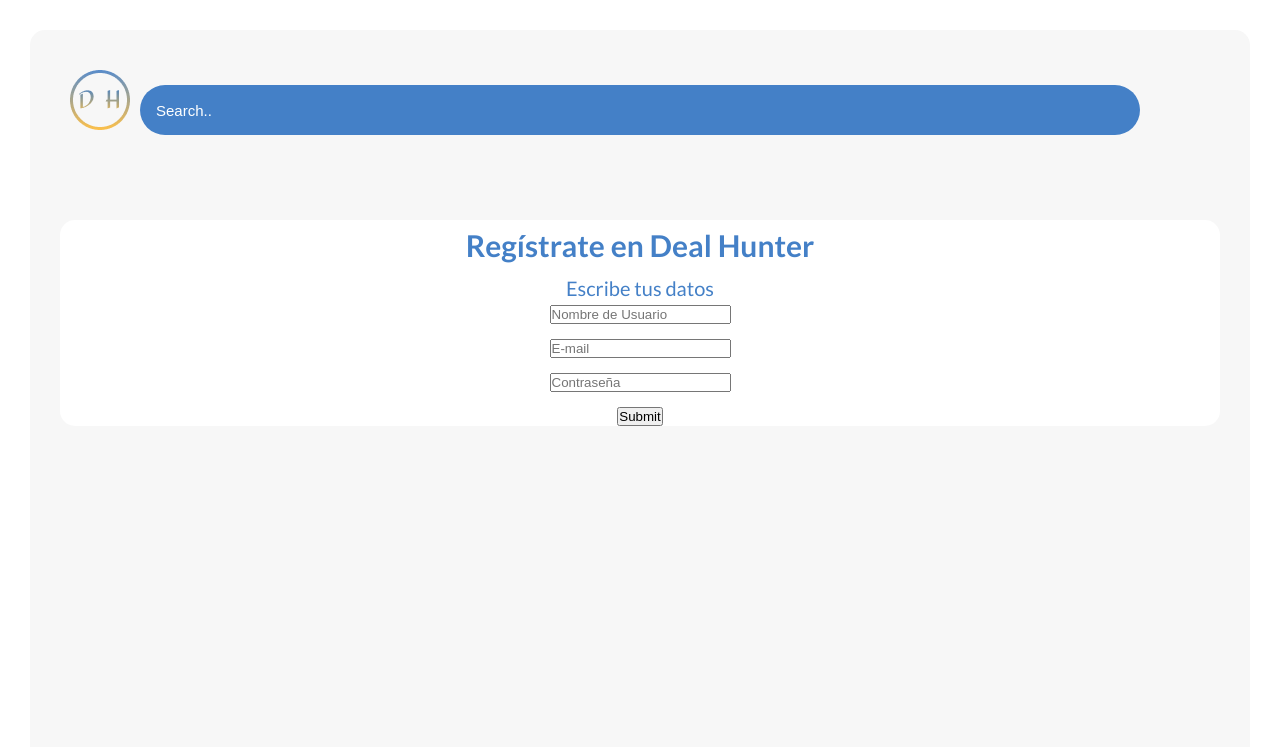
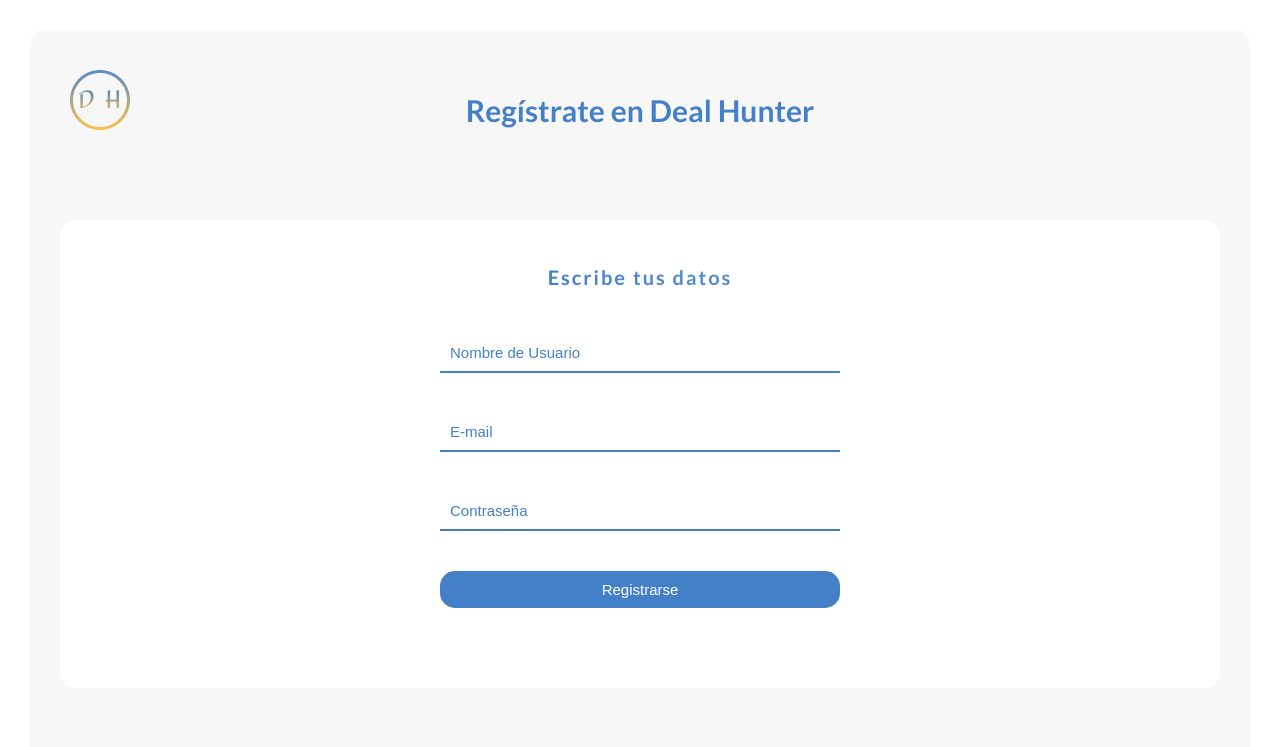
Before and after one commit to luisroyocano/DealHunter, a website: page sing_up.html in a window 1280 px wide. Shown: the top 747 px of the page. Drawn offline with Linux system fonts and the light colour scheme.

Commit message:
form del sign-up con estilos

```diff
--- a/sass/abstracts/_variables.scss
+++ b/sass/abstracts/_variables.scss
@@ -1,7 +1,7 @@
 // COLORS
 $color-primary: #4480C7;
-$color-primary-light: #7ed56f;
-$color-primary-dark: #28b485;
+$color-primary-dark: #588DCB;
+
 
 $color-secondary-light: #ffb900;
 $color-secondary-dark: #ff7730;
--- a/sass/base/_typography.scss
+++ b/sass/base/_typography.scss
@@ -41,19 +41,20 @@ body {
 
 
 .heading-secondary {
-    font-size: 3.5rem;
-    text-transform: uppercase;
+    font-size: 2rem;
+    //text-transform: uppercase;
     font-weight: 700;
     display: inline-block;
-    background-image: linear-gradient(to right, $color-primary-light, $color-primary-dark); // background-color can not use gradients
+    background-image: linear-gradient(to right, $color-primary, $color-primary-dark); // background-color can not use gradients
     -webkit-background-clip: text; // clip background to the text
     color: transparent; // hide the text to show the backgroup clipped
     letter-spacing: 2px; // using px instead rem
     transition: all .2s;
 
     &:hover {
-        transform: skewY(2deg) skewX(15deg) scale(1.1);
-        text-shadow: .5rem 1rem 2rem rgba($color-black, .2);
+        transform: scale(1.1);
+        letter-spacing: 0.4rem;
+        text-shadow: .5rem 1rem 2rem rgba($color-black, .6);
     }
 }
 .heading-tertiary {
--- /dev/null
+++ b/sass/components/_sign-up-form.scss
@@ -0,0 +1,55 @@
+.form{
+    background-color: white;
+    border-radius: 15px;
+    padding: 4rem;
+
+    &__text{
+        font-size: 2rem;
+
+    }
+    &__grupo{
+        animation-name: appear;
+        animation-duration: 1s;
+        animation-timing-function: ease-out;
+
+
+        &--box{
+            width:40rem;
+            border-bottom:solid 1px $color-primary;
+            border-top: none;
+            border-right: none;
+            border-left: none;
+            border-bottom: solid 2px $color-primary;
+            font-size: 1.5rem;
+            padding: 1rem;
+            color: $color-primary;
+            transition: all 0.2s;
+            outline:0;
+            &::placeholder{
+                color: $color-primary;
+            }
+
+            &:hover{
+                transform: scale(1.05);
+            }
+
+        }
+        &--btn{
+            width:40rem;
+            font-size: 1.5rem;
+            outline:0;
+            padding: 1rem;
+            border:none;
+            background-color: $color-primary;
+            border-radius: 15px;
+            color: $color-white;
+            transition: all 0.2s;
+            &::placeholder{
+                color: $color-white;
+            }
+            &:hover{
+                transform: scale(1.05);
+            }
+        }
+    }
+}
--- a/sass/components/sign-up-form.scss
+++ /dev/null
@@ -1,8 +0,0 @@
-.form{
-    background-color: white;
-    border-radius: 15px;
-    &__grupo{
-        color: $color-primary;
-        text-decoration: none;
-    }
-}
--- a/sass/pages/_home.scss
+++ b/sass/pages/_home.scss
@@ -32,7 +32,7 @@
 }
 .section-sign-up{
     background-color: $color-grey-light-1;
-    height: 80vh;
+    height: 70vh;
     padding: 3rem;
     text-align: center;
 }
--- a/sing_up.html
+++ b/sing_up.html
@@ -22,38 +22,32 @@
             </a>
         </div>
         <div class="header__text-box">
-            <input class="header__search-box" type="text" placeholder="Search.." >
+            <h2 class="heading-primary--main">
+                Regístrate en Deal Hunter
+            </h2>
         </div>
     </header>
     <section class="section-sign-up">
-
-
             <form>
                 <div class="form">
-                    <h2 class="heading-primary--main">
-                        Regístrate en Deal Hunter
-                    </h2>
-                    <h3 class="heading-primary--sub">
+
+                    <h3 class="heading-secondary u-margin-bottom-medium">
                         Escribe tus datos
                     </h3>
-                    <div class="form__grupo u-margin-bottom-small">
-                        <input type="text" placeholder="Nombre de Usuario">
+                    <div class="form__grupo u-margin-bottom-medium">
+                        <input class="form__grupo--box" type="text" placeholder="Nombre de Usuario">
                     </div>
-                    <div class="form__grupo u-margin-bottom-small">
-                        <input type="text" placeholder="E-mail">
+                    <div class="form__grupo u-margin-bottom-medium">
+                        <input class="form__grupo--box" type="text" placeholder="E-mail">
                     </div>
-                    <div class="form__grupo u-margin-bottom-small">
-                        <input type="password" placeholder="Contraseña">
+                    <div class="form__grupo u-margin-bottom-medium">
+                        <input class="form__grupo--box" type="password" placeholder="Contraseña">
                     </div>
-                    <div class="form__grupo u-margin-bottom-small">
-                        <input type="submit" placeholder="HOLA">
+                    <div class="form__grupo u-margin-bottom-medium">
+                        <input class="form__grupo--btn" value="Registrarse" type="submit">
                     </div>
                 </div>
             </form>
-
-            </div>
-
-
     </section>
     <section class="section-piepag">
         <div class="row">
```
Also changed, not shown: css/style.css.
